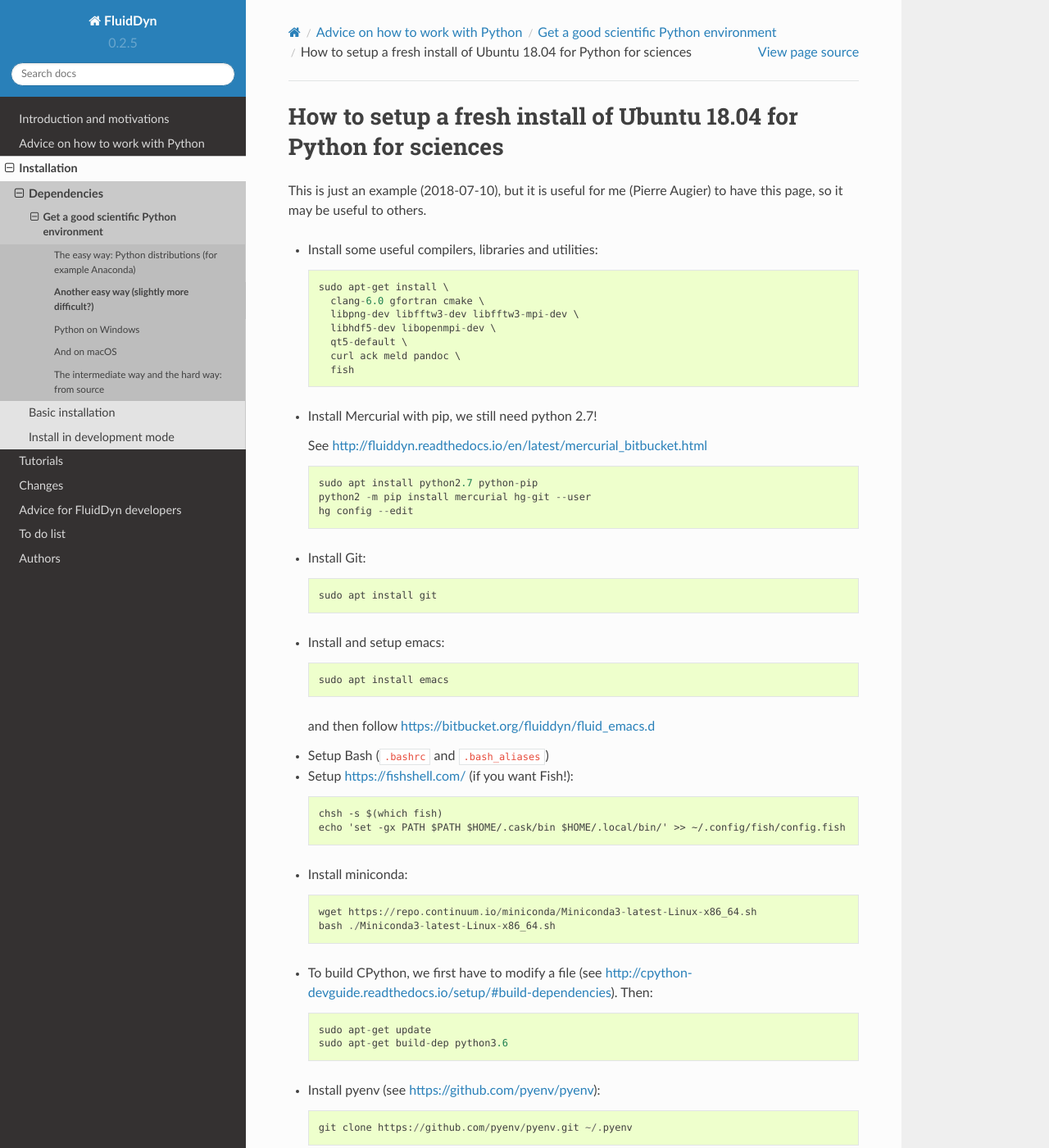
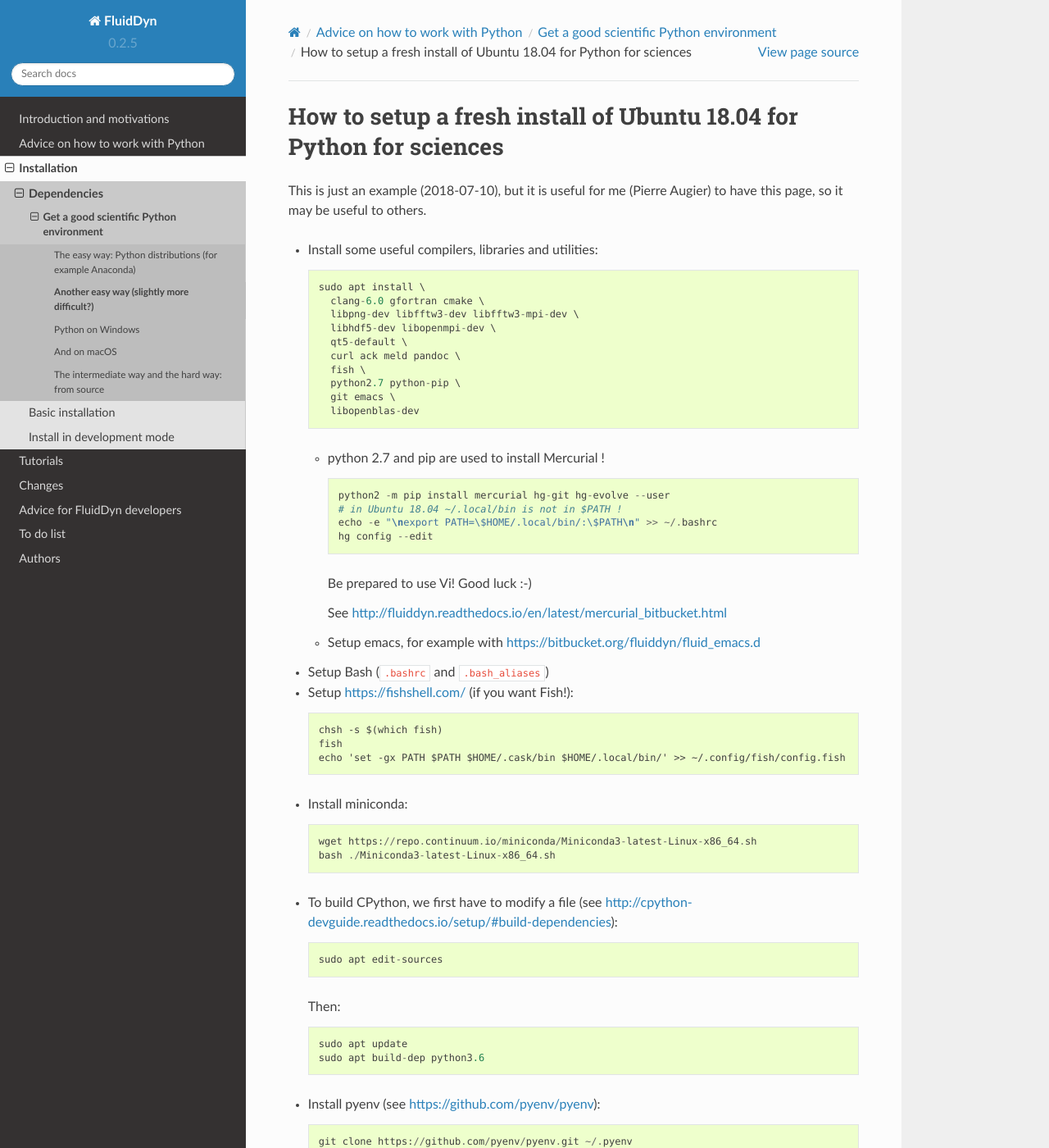
Before and after one commit to fluiddyn/fluiddyn, a Sphinx documentation site: the page built from doc/setup_ubuntu1804.rst, in a window 1280 px wide and 1400 px high. Shown: the whole window at 82% size. Built offline with Sphinx 7.4.7 and the Read the Docs theme 2.0.0, drawn with Linux system fonts in a browser that asks for light colours; pages that are not in the unit, such as notebooks, are missing from menus; some of the changed text lies outside the part shown.

Commit message:
Fix setup Ubuntu 18.04

```diff
--- a/doc/setup_ubuntu1804.rst
+++ b/doc/setup_ubuntu1804.rst
@@ -6,39 +6,39 @@
 
 - Install some useful compilers, libraries and utilities::
 
-   sudo apt-get install \
+   sudo apt install \
      clang-6.0 gfortran cmake \
      libpng-dev libfftw3-dev libfftw3-mpi-dev \
      libhdf5-dev libopenmpi-dev \
      qt5-default \
      curl ack meld pandoc \
-     fish
+     fish \
+     python2.7 python-pip \
+     git emacs \
+     libopenblas-dev
 
-- Install Mercurial with pip, we still need python 2.7!
 
-  See http://fluiddyn.readthedocs.io/en/latest/mercurial_bitbucket.html
+  * python 2.7 and pip are used to install Mercurial !
 
-  .. code::
+    .. code::
 
-     sudo apt install python2.7 python-pip
-     python2 -m pip install mercurial hg-git --user
-     hg config --edit
+       python2 -m pip install mercurial hg-git hg-evolve --user
+       # in Ubuntu 18.04 ~/.local/bin is not in $PATH !
+       echo -e "\nexport PATH=\$HOME/.local/bin/:\$PATH\n" >> ~/.bashrc
+       hg config --edit
 
-- Install Git::
+    Be prepared to use Vi! Good luck :-)
 
-    sudo apt install git
+    See http://fluiddyn.readthedocs.io/en/latest/mercurial_bitbucket.html
 
-- Install and setup emacs::
-
-    sudo apt install emacs
-
-  and then follow https://bitbucket.org/fluiddyn/fluid_emacs.d
+  * Setup emacs, for example with https://bitbucket.org/fluiddyn/fluid_emacs.d
 
 - Setup Bash (``.bashrc`` and ``.bash_aliases``)
 
 - Setup https://fishshell.com/ (if you want Fish!)::
 
     chsh -s $(which fish)
+    fish
     echo 'set -gx PATH $PATH $HOME/.cask/bin $HOME/.local/bin/' >> ~/.config/fish/config.fish
 
 - Install miniconda::
@@ -47,10 +47,14 @@
     bash ./Miniconda3-latest-Linux-x86_64.sh
 
 - To build CPython, we first have to modify a file (see
-  http://cpython-devguide.readthedocs.io/setup/#build-dependencies). Then::
+  http://cpython-devguide.readthedocs.io/setup/#build-dependencies)::
 
-    sudo apt-get update
-    sudo apt-get build-dep python3.6
+    sudo apt edit-sources
+
+  Then::
+
+    sudo apt update
+    sudo apt build-dep python3.6
 
 - Install pyenv (see https://github.com/pyenv/pyenv)::
 
@@ -60,17 +64,18 @@
 
     echo 'export PYENV_ROOT="$HOME/.pyenv"' >> ~/.bashrc
     echo 'export PATH="$PYENV_ROOT/bin:$PATH"' >> ~/.bashrc
-    echo -e 'if command -v pyenv 1>/dev/null 2>&1; then\n  eval "$(pyenv init -)"\nfi' >> ~/.bashrc'
+    echo -e 'if command -v pyenv 1>/dev/null 2>&1; then\n  eval "$(pyenv init -)"\nfi' >> ~/.bashrc
     exec "$SHELL"
 
-  And for Fish, see https://github.com/fisherman/pyenv
+  And for Fish, see https://github.com/fisherman/pyenv (It's a bit tricky so
+  read carefully. The file ``~/.config/fish/conf.d/000-env.fish`` is needed).
 
 - Build nice Python versions and use Python 3.6 or 3.7::
 
     pyenv install 3.6.6
-    pyenv install 3.7.0
+    pyenv install 3.7.1
     pyenv install pypy3.5-6.0.0
-    pyenv global 3.7.0  # or 3.6.6
+    pyenv global 3.7.1  # or 3.6.6
 
   Then install several packages (as wheels) using pip::
 
@@ -115,15 +120,20 @@
 
     wget https://bitbucket.org/fluiddyn/fluiddyn/raw/default/doc/simple.pythranrc -O ~/.pythranrc
 
+  Note that with this setup, Pythran needs clang and openblas (which have been
+  install previously).
+
 - Fix Gnome::
 
-    sudo apt-get install chrome-gnome-shell gnome-tweak-tool
+    sudo apt install chrome-gnome-shell gnome-tweak-tool
 
   * Install
 
     - https://extensions.gnome.org/extension/484/workspace-grid/
 
     - https://extensions.gnome.org/extension/15/alternatetab/
+
+    - https://extensions.gnome.org/extension/826/suspend-button/
 
   * Using ``gnome-tweaks``, set static workspaces
 
```
Also changed, not shown: other parts of doc/setup_ubuntu1804.rst (+6 -6 lines), 1 other file.
